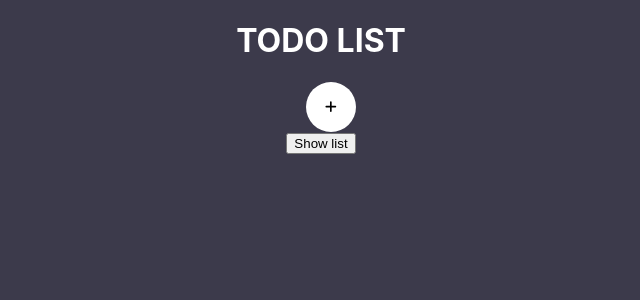
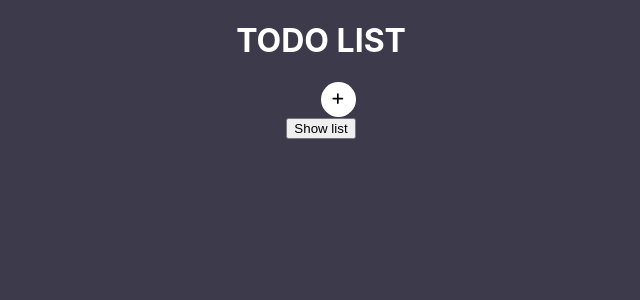
Before and after one commit to mlinhou/Daily-Tools, a React (Create React App) app: page / in a window 1280 px wide. Shown: the top 300 px of the page, without its empty margins (319-959 px from the left). Built offline with nearby package versions, Linux system fonts and the light colour scheme.

Commit message:
add side scroll to overflowing text

```diff
--- a/src/components/ItemList.css
+++ b/src/components/ItemList.css
@@ -37,8 +37,8 @@
     display: flex;
     align-items: center;
     justify-content: center;
-    width: 50px;
-    height: 50px;
+    width: 35px;
+    height: 35px;
     background-color: white;
     border-radius: 50%;
   }
--- a/src/components/item.css
+++ b/src/components/item.css
@@ -13,6 +13,8 @@
 .item-text {
     color: black;
     font-size: 25px;
+    overflow-y: auto;
+    margin: 10px;
 }
 
 .icons {
```
